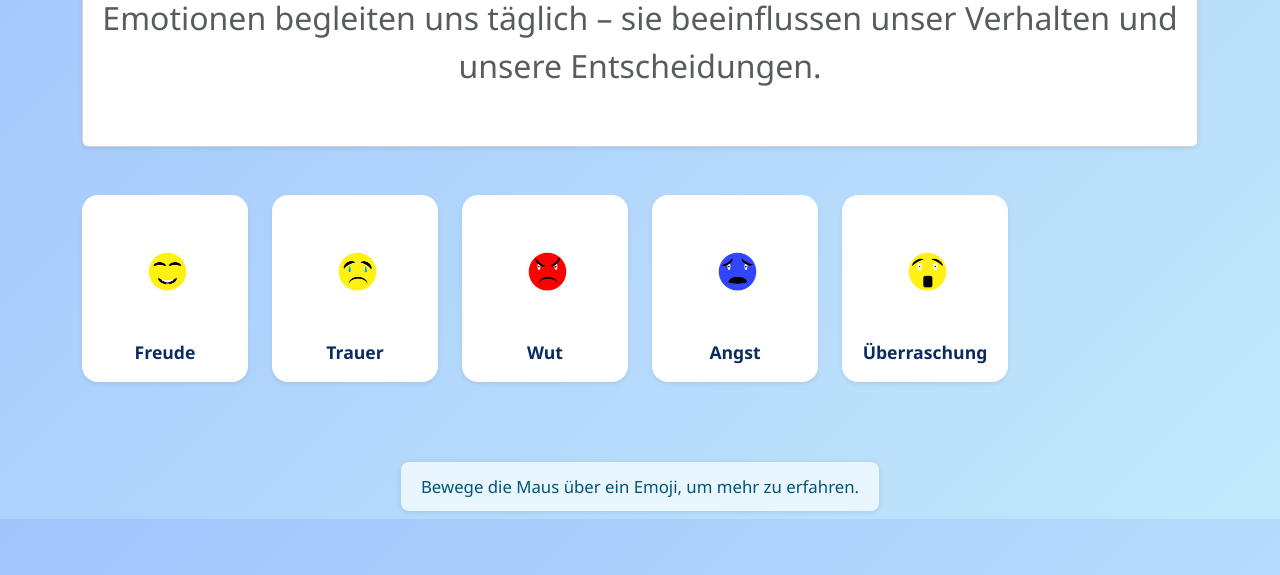
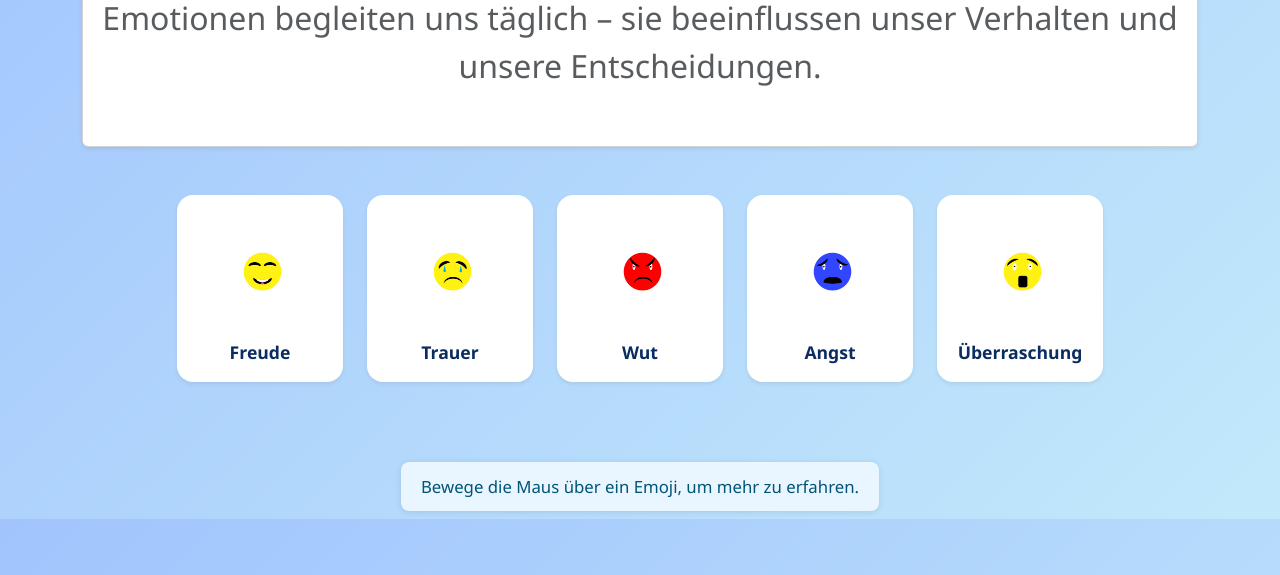
Before and after one commit to MxrajS/MoodDetect, a plain HTML site: page emotionsseite.html in a window 1280 px wide. Shown: the part 281-856 px from the top of the page. Drawn offline with Linux system fonts and the light colour scheme.

Commit message:
Emotionen zentriert

```diff
--- a/css/emotionen.css
+++ b/css/emotionen.css
@@ -88,3 +88,8 @@ p.lead {
     font-size: 0.95rem;
   }
 }
+
+#test{
+  display: flex;
+  justify-content: center;
+}
--- a/emotionsseite.html
+++ b/emotionsseite.html
@@ -39,7 +39,7 @@
     </div>
 
     <!-- Emoji-Grid -->
-    <div class="row g-4">
+    <div id="test" class="row g-4">
       <div class="col-6 col-md-4 col-lg-2">
         <div class="card emotion shadow-sm text-center p-3" data-info="Freude ist ein positives Gefühl und motiviert uns.">
           <img src="./images/Freude-Emoji.png" alt="Freude" class="emoji-img mb-2"/>
```
